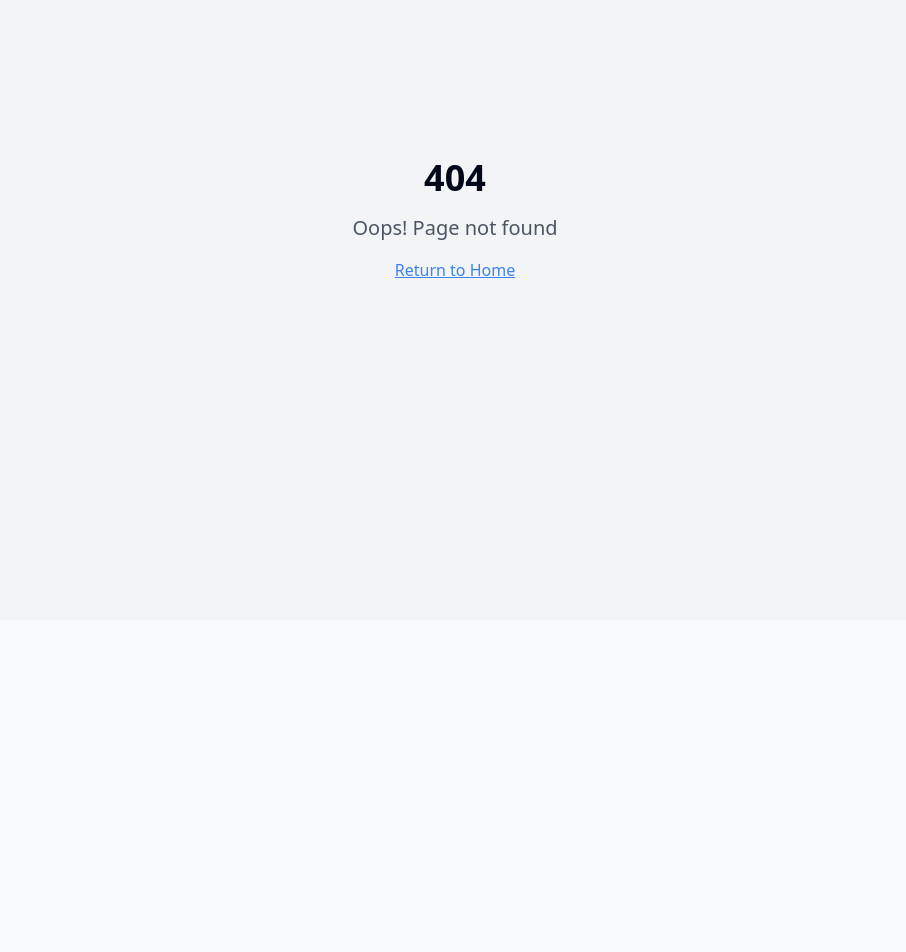
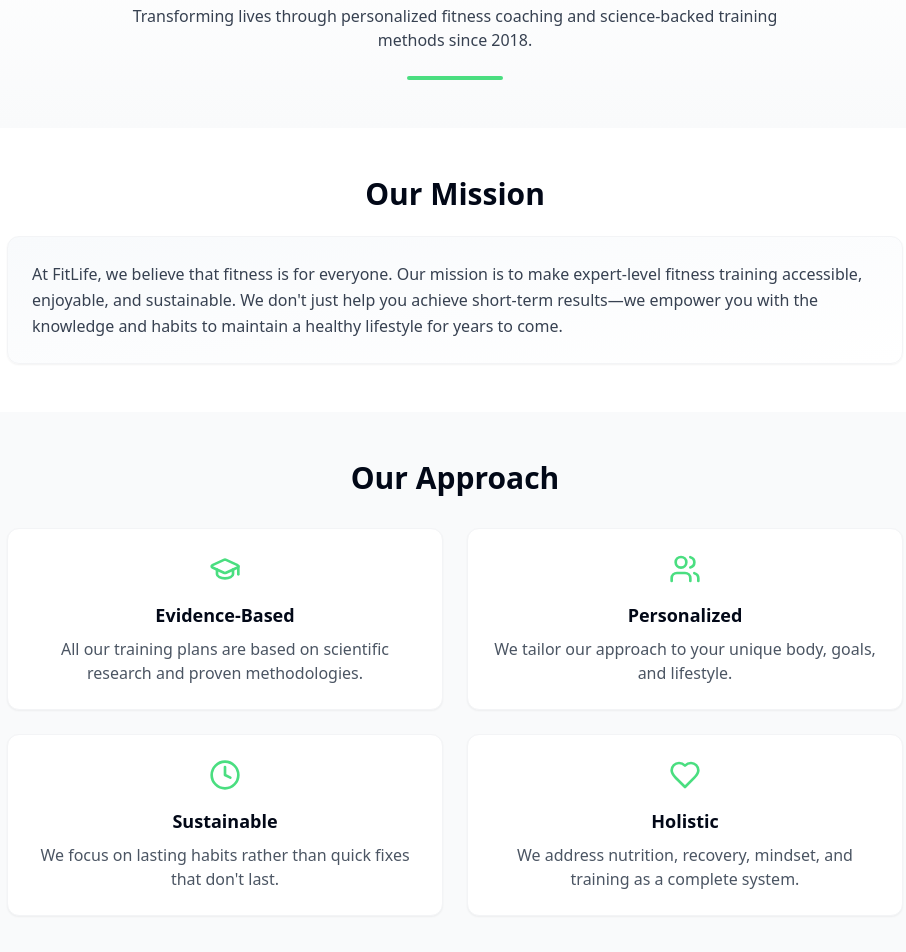
Before and after one commit to jeevan-vj/fitness-trainer, a React (Vite) app: page /about in a window 1280 px wide. Before the commit this address had no page. Shown: the part 180-1132 px from the top of the page, without its empty margins (185-1091 px from the left). Before the commit the page ends 800 px from the top, so only its background shows below. Built offline with nearby package versions, Linux system fonts and the light colour scheme.

Commit message:
Add About page
Implement a visually appealing and informative About page, consistent with the current UI and theme.

```diff
--- a/src/App.tsx
+++ b/src/App.tsx
@@ -5,6 +5,7 @@ import { TooltipProvider } from "@/components/ui/tooltip";
 import { QueryClient, QueryClientProvider } from "@tanstack/react-query";
 import { BrowserRouter, Routes, Route } from "react-router-dom";
 import Index from "./pages/Index";
+import About from "./pages/About";
 import NotFound from "./pages/NotFound";
 
 const queryClient = new QueryClient();
@@ -17,6 +18,7 @@ const App = () => (
       <BrowserRouter>
         <Routes>
           <Route path="/" element={<Index />} />
+          <Route path="/about" element={<About />} />
           {/* ADD ALL CUSTOM ROUTES ABOVE THE CATCH-ALL "*" ROUTE */}
           <Route path="*" element={<NotFound />} />
         </Routes>
--- /dev/null
+++ b/src/pages/About.tsx
@@ -0,0 +1,169 @@
+
+import React from 'react';
+import MobileNavbar from '@/components/MobileNavbar';
+import { GraduationCap, Clock, Award, Users, Check, Heart } from 'lucide-react';
+import Footer from '@/components/Footer';
+
+const About = () => {
+  return (
+    <div className="min-h-screen flex flex-col">
+      <MobileNavbar />
+      <main className="flex-grow pt-20">
+        {/* Hero Section */}
+        <section className="py-12 px-4 bg-gradient-to-b from-white to-gray-50">
+          <div className="max-w-4xl mx-auto text-center">
+            <h1 className="text-3xl md:text-4xl font-bold mb-4 gradient-text">About FitLife</h1>
+            <p className="text-gray-700 mb-6 max-w-2xl mx-auto">
+              Transforming lives through personalized fitness coaching and science-backed training methods
+              since 2018.
+            </p>
+            <div className="w-24 h-1 bg-fitness-primary mx-auto rounded-full"></div>
+          </div>
+        </section>
+
+        {/* Mission Section */}
+        <section className="py-12 px-4 bg-white">
+          <div className="max-w-4xl mx-auto">
+            <h2 className="text-2xl md:text-3xl font-bold mb-6 text-center">Our Mission</h2>
+            <div className="bg-gradient-to-br from-fitness-light to-white p-6 rounded-xl shadow-sm border border-gray-100">
+              <p className="text-gray-700 leading-relaxed">
+                At FitLife, we believe that fitness is for everyone. Our mission is to make expert-level
+                fitness training accessible, enjoyable, and sustainable. We don't just help you achieve
+                short-term results—we empower you with the knowledge and habits to maintain a healthy
+                lifestyle for years to come.
+              </p>
+            </div>
+          </div>
+        </section>
+
+        {/* Our Approach */}
+        <section className="py-12 px-4 bg-gray-50">
+          <div className="max-w-4xl mx-auto">
+            <h2 className="text-2xl md:text-3xl font-bold mb-8 text-center">Our Approach</h2>
+            <div className="grid grid-cols-1 md:grid-cols-2 gap-6">
+              {[
+                {
+                  icon: <GraduationCap className="text-fitness-primary h-8 w-8" />,
+                  title: "Evidence-Based",
+                  description: "All our training plans are based on scientific research and proven methodologies."
+                },
+                {
+                  icon: <Users className="text-fitness-primary h-8 w-8" />,
+                  title: "Personalized",
+                  description: "We tailor our approach to your unique body, goals, and lifestyle."
+                },
+                {
+                  icon: <Clock className="text-fitness-primary h-8 w-8" />,
+                  title: "Sustainable",
+                  description: "We focus on lasting habits rather than quick fixes that don't last."
+                },
+                {
+                  icon: <Heart className="text-fitness-primary h-8 w-8" />,
+                  title: "Holistic",
+                  description: "We address nutrition, recovery, mindset, and training as a complete system."
+                }
+              ].map((item, i) => (
+                <div key={i} className="bg-white p-6 rounded-xl shadow-sm border border-gray-100 card-hover">
+                  <div className="flex flex-col items-center text-center">
+                    <div className="mb-4">{item.icon}</div>
+                    <h3 className="text-lg font-semibold mb-2">{item.title}</h3>
+                    <p className="text-gray-600">{item.description}</p>
+                  </div>
+                </div>
+              ))}
+            </div>
+          </div>
+        </section>
+
+        {/* Trainer Credentials */}
+        <section className="py-12 px-4 bg-white">
+          <div className="max-w-4xl mx-auto">
+            <h2 className="text-2xl md:text-3xl font-bold mb-8 text-center">Trainer Credentials</h2>
+            <div className="bg-white rounded-xl shadow-sm border border-gray-200 overflow-hidden">
+              <div className="flex flex-col md:flex-row">
+                <div className="md:w-1/3 p-6 bg-fitness-primary bg-opacity-10">
+                  <div className="h-full flex flex-col items-center justify-center">
+                    <div className="h-32 w-32 rounded-full overflow-hidden mb-4">
+                      <img
+                        src="/trainer-profile.jpg"
+                        alt="Head Trainer"
+                        className="w-full h-full object-cover"
+                        onError={(e) => {
+                          e.currentTarget.src = "https://images.unsplash.com/photo-1594381898411-846e7d193883?ixlib=rb-1.2.1&auto=format&fit=crop&w=500&q=60";
+                        }}
+                      />
+                    </div>
+                    <h3 className="font-bold text-lg mb-1">Alex Rodriguez</h3>
+                    <p className="text-gray-600 text-sm">Head Fitness Coach</p>
+                  </div>
+                </div>
+                <div className="md:w-2/3 p-6">
+                  <ul className="space-y-3">
+                    {[
+                      "Certified Personal Trainer (NASM-CPT)",
+                      "Sports Nutrition Specialist",
+                      "10+ Years of Professional Experience",
+                      "Former Collegiate Athlete",
+                      "Specialization in Functional Training"
+                    ].map((credential, i) => (
+                      <li key={i} className="flex items-start">
+                        <Check className="text-fitness-primary h-5 w-5 mr-2 mt-0.5 flex-shrink-0" />
+                        <span>{credential}</span>
+                      </li>
+                    ))}
+                  </ul>
+                  <div className="mt-6">
+                    <h4 className="font-semibold mb-2">Philosophy</h4>
+                    <p className="text-gray-700">
+                      "I believe that fitness is a journey, not a destination. My goal is to guide you through
+                      that journey with expertise, compassion, and personalized attention to help you become the
+                      strongest version of yourself, both physically and mentally."
+                    </p>
+                  </div>
+                </div>
+              </div>
+            </div>
+          </div>
+        </section>
+
+        {/* Awards & Recognition */}
+        <section className="py-12 px-4 bg-gray-50">
+          <div className="max-w-4xl mx-auto">
+            <h2 className="text-2xl md:text-3xl font-bold mb-8 text-center">Awards & Recognition</h2>
+            <div className="grid grid-cols-1 md:grid-cols-3 gap-6">
+              {[
+                {
+                  year: "2023",
+                  title: "Best Online Fitness Program",
+                  org: "Fitness Innovation Awards"
+                },
+                {
+                  year: "2022",
+                  title: "Excellence in Client Results",
+                  org: "Health & Wellness Association"
+                },
+                {
+                  year: "2021",
+                  title: "Top 10 Fitness Influencers",
+                  org: "FitTech Magazine"
+                }
+              ].map((award, i) => (
+                <div key={i} className="bg-white p-6 rounded-xl shadow-sm border border-gray-100 text-center card-hover">
+                  <Award className="text-fitness-primary h-8 w-8 mx-auto mb-3" />
+                  <div className="inline-block px-3 py-1 bg-fitness-primary bg-opacity-10 text-fitness-primary rounded-full text-sm font-medium mb-2">
+                    {award.year}
+                  </div>
+                  <h3 className="font-semibold mb-1">{award.title}</h3>
+                  <p className="text-gray-500 text-sm">{award.org}</p>
+                </div>
+              ))}
+            </div>
+          </div>
+        </section>
+      </main>
+      <Footer />
+    </div>
+  );
+};
+
+export default About;
```
